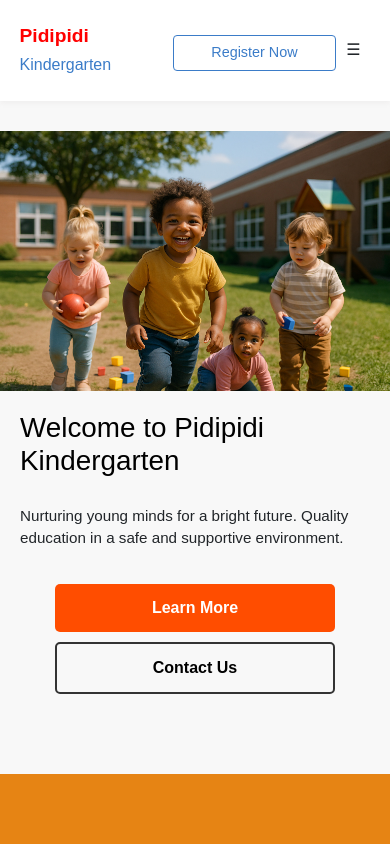
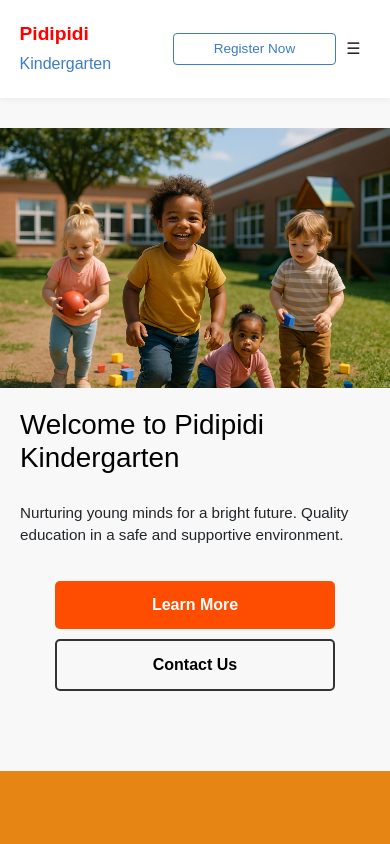
Before and after one commit to cse24-164/WMD-Assignment, a plain HTML site: page index.html in a window 390 px wide. Shown: the top 844 px of the page. Drawn offline with nearby package versions, Linux system fonts and the light colour scheme.

Commit message:
register btn nav.

```diff
--- a/styles.css
+++ b/styles.css
@@ -1145,13 +1145,13 @@ footer h3{
 
     .nav-register-btn{
         display: block !important;
-        margin: 15px auto 10px;
+        margin: 10px auto;
         width: 50%;
-        max-width: 200px;
+        max-width: 180px;
         text-align: center;
-        font-size: 0.9rem;
+        font-size: 0.85rem !important;
         border-width: 1px;
-        padding: 6px 10px;
+        padding: 5px 10px !important;
     }
 
     nav ul.show {
```
